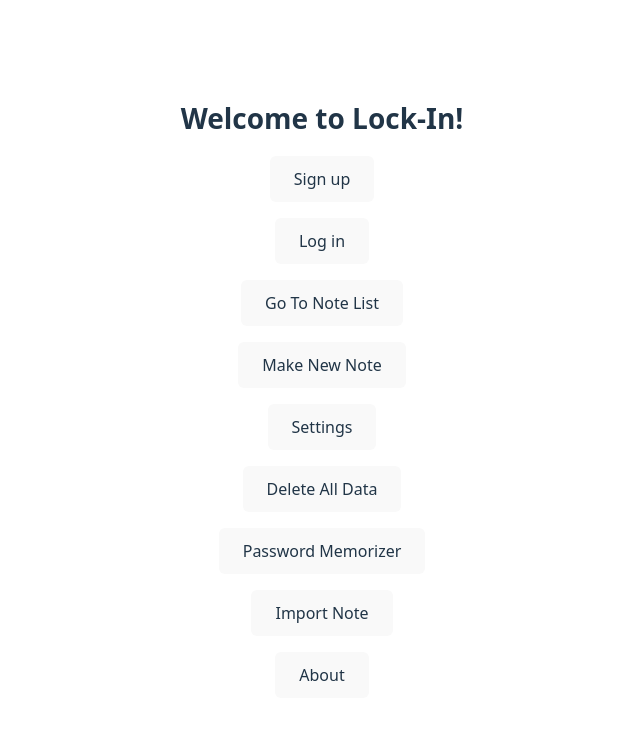
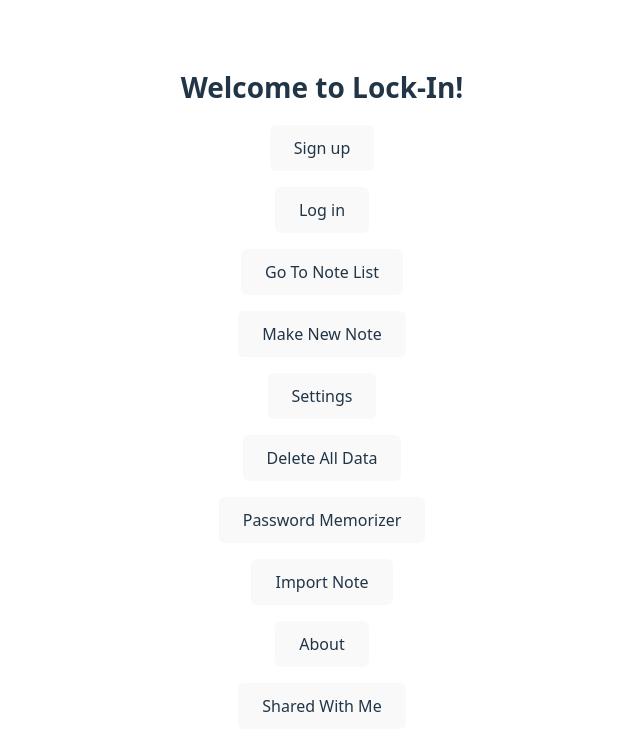
Before and after one commit to andreyg8479/Lock-In, a React (Vite) app in the folder frontend/: page / in a window 1280 px wide. Shown: the top 750 px of the page, without its empty margins (318-958 px from the left). Built offline with nearby package versions, Linux system fonts and the light colour scheme.

Commit message:
added back shared w me

```diff
--- a/frontend/src/App.tsx
+++ b/frontend/src/App.tsx
@@ -75,6 +75,9 @@ function Home() {
 			<button type="button" onClick={() => navigate("/About")}>
 				About
 			</button>
+			<button type="button" onClick={() => navigate("/SharedWithMe")}>
+				Shared With Me
+			</button>
 		</div>
 	);
 }
```
